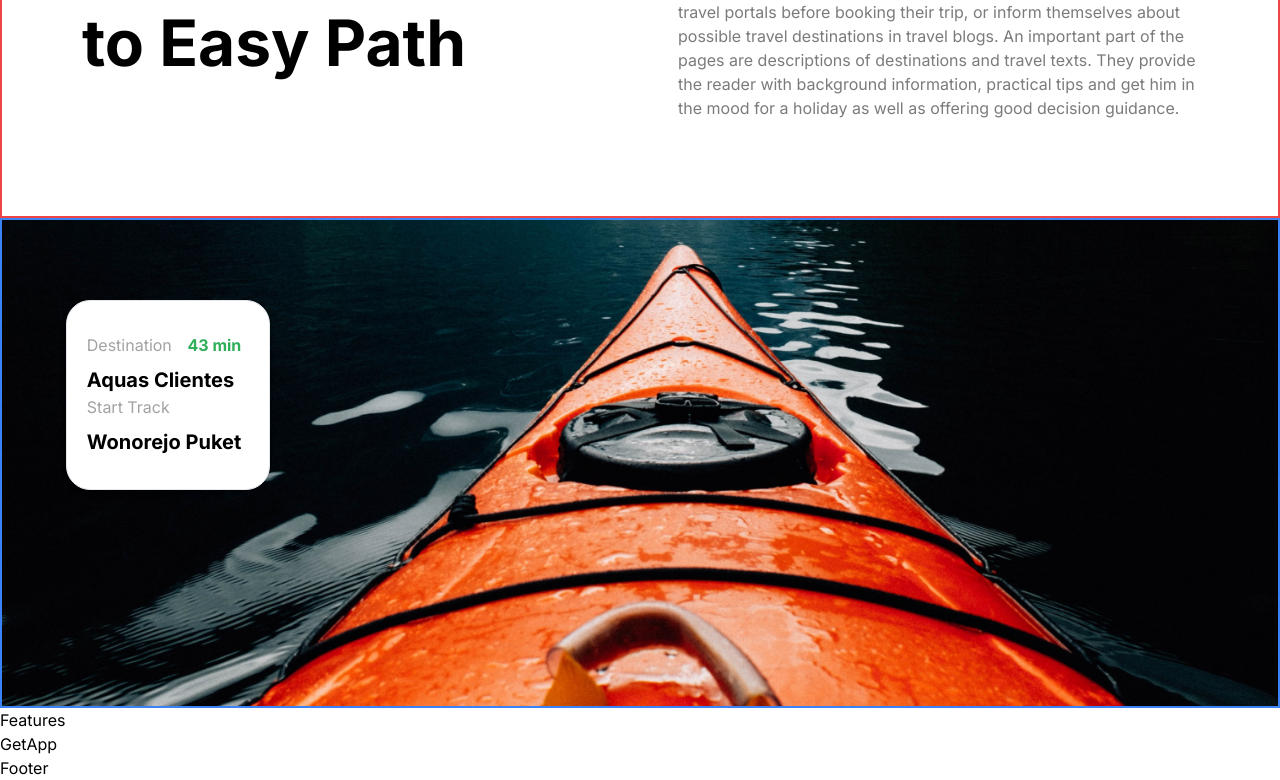
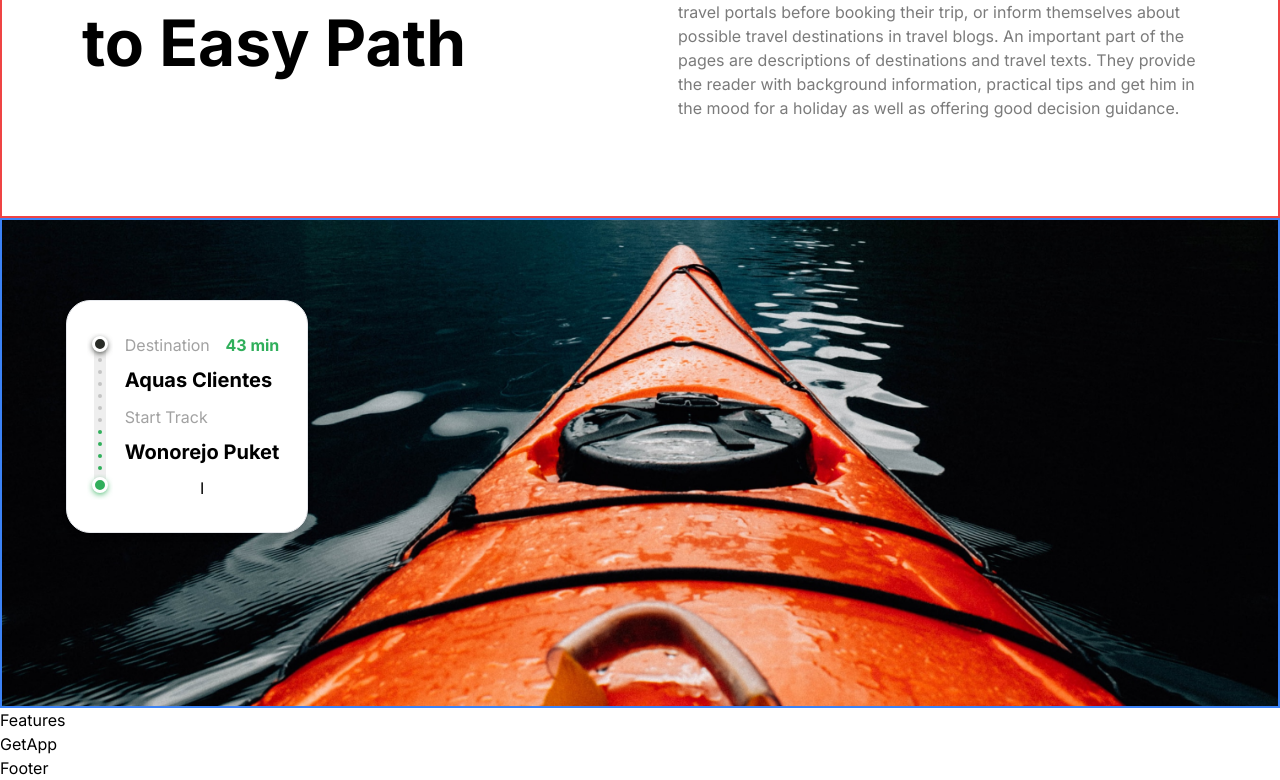
Before and after one commit to SebastianSloma/travel_next, a Next.js app: page / in a window 1280 px wide. Shown: the part 2020-2800 px from the top of the page. Built offline with nearby package versions, Linux system fonts and the light colour scheme.

Commit message:
added img

```diff
--- a/components/Guide.tsx
+++ b/components/Guide.tsx
@@ -35,6 +35,7 @@ const Guide = () => {
 					className='w-full object-cover object-center 2xl:rounded-5xl'
 				/>
 				<div className='absolute flex bg-white py-8 pl-5 pr-7 gap-3 rounded-3xl border shadow-md md:left-[5%] lg:top-20'>
+					<Image src='/meter.svg' alt='meter' width={16} height={158} className='h-full w-auto'/>
 					<div className='flexBetween flex-col'>
 						<div className='flex w-full flex-col'>
 							<div className='flexBetween w-full'>
@@ -47,7 +48,7 @@ const Guide = () => {
 							<p className='regular-16 text-gray-20'>Start Track</p>
 							<p className='bold-20 mt-2 whitespace-nowrap'>Wonorejo Puket</p>
 						</div>
-					</div>
+					I</div>
 				</div>
 			</div>
 		</section>
```
